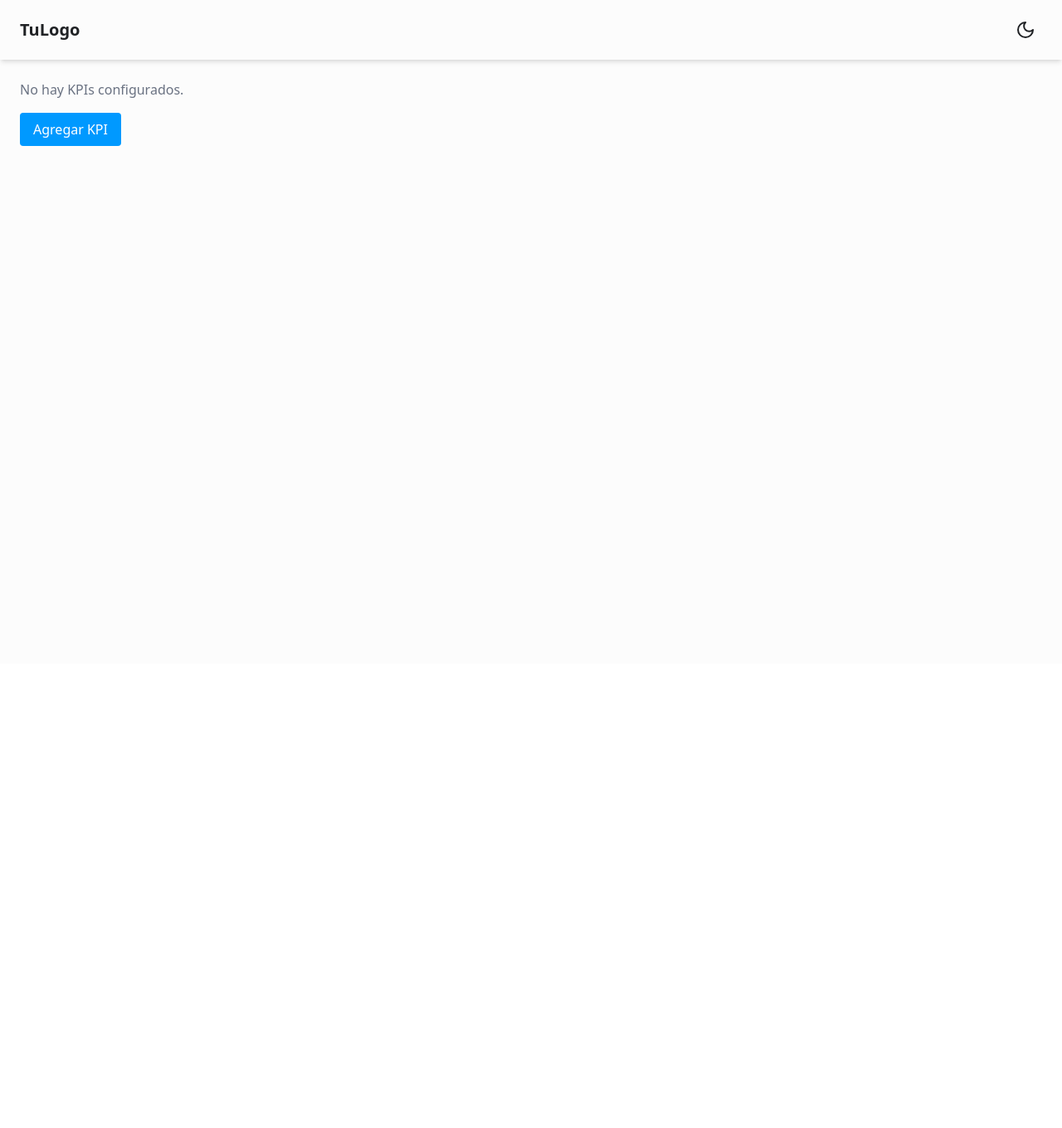
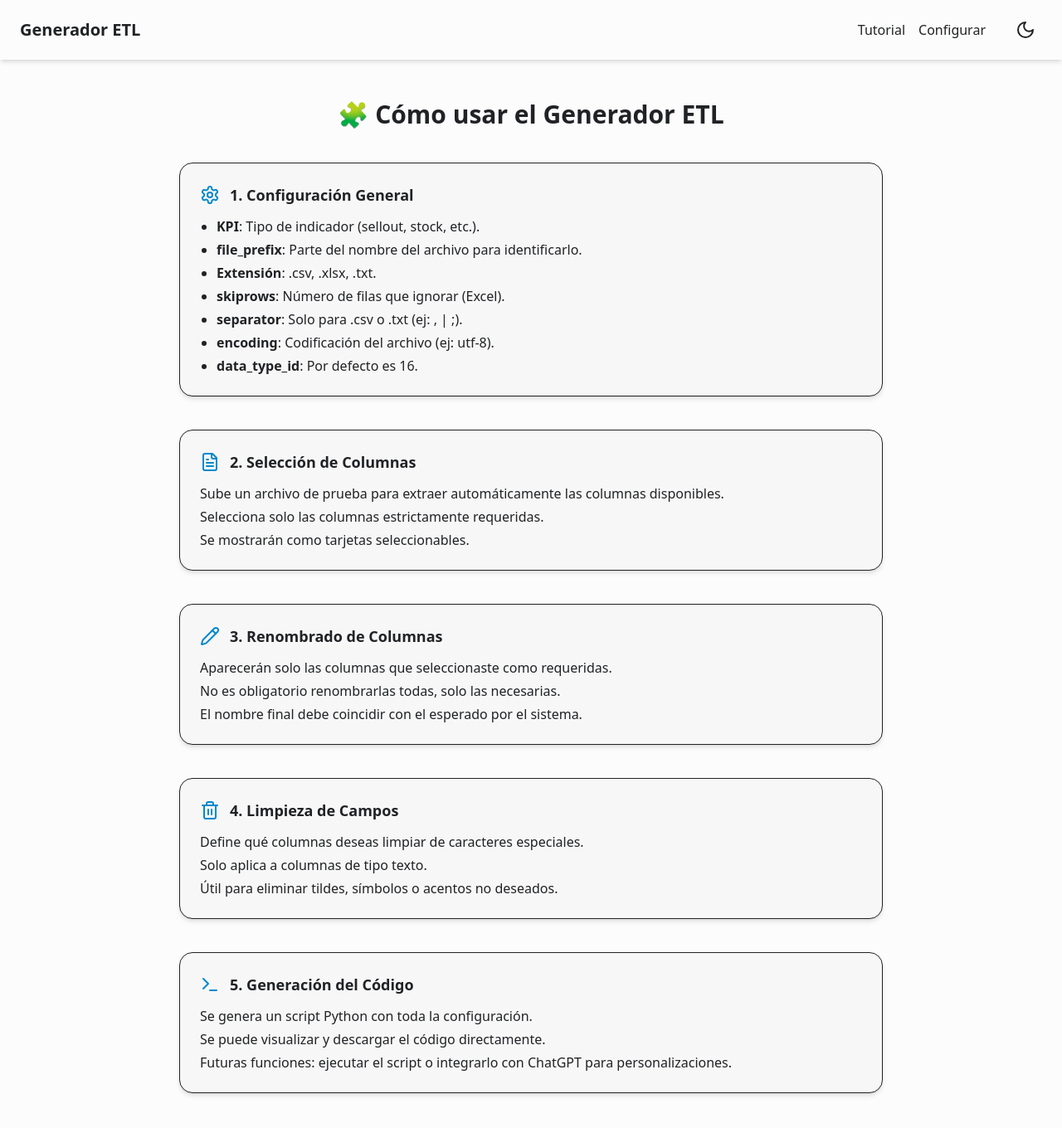
Before and after one commit to ivargasm/etl_script_generator_frontend, a React (Vite) app: page / in a window 1280 px wide. Shown: the top 1360 px of the page at 83% size. Before the commit the page ends 800 px from the top, so only its background shows below. Built offline with nearby package versions, Linux system fonts and the light colour scheme.

Commit message:
agregar pagina de inicio con explicaciones

```diff
--- a/package.json
+++ b/package.json
@@ -12,10 +12,12 @@
   "dependencies": {
     "@tailwindcss/vite": "^4.1.5",
     "exceljs": "^4.4.0",
+    "framer-motion": "^12.10.5",
     "lucide-react": "^0.507.0",
     "papaparse": "^5.5.2",
     "react": "^19.0.0",
     "react-dom": "^19.0.0",
+    "react-router": "^7.6.0",
     "react-syntax-highlighter": "^15.6.1",
     "zustand": "^5.0.4"
   },
--- a/src/App.jsx
+++ b/src/App.jsx
@@ -1,15 +1,22 @@
 
 import Navbar from './components/Navbar';
 import KpiFormCarrusel from './components/forms/KpiFormCarousel'
+import { BrowserRouter as Router, Routes, Route } from 'react-router'
+import TutorialHome from './pages/TutorialHome';
 
 function App() {
 
 
   return (
     <div className="min-h-screen bg-bg dark:bg-bg-dark text-text dark:text-text-dark transition-colors">
-      <Navbar />
-      <div className="p-6">
-          <KpiFormCarrusel />
+      <div className="">
+        <Router>
+          <Navbar />
+          <Routes>
+            <Route path="/" element={<TutorialHome />} />
+            <Route path="/configuracion" element={<KpiFormCarrusel />} />
+          </Routes>
+        </Router>
         </div>
     </div>
   );
--- a/src/components/Navbar.tsx
+++ b/src/components/Navbar.tsx
@@ -1,5 +1,7 @@
 import React, { useEffect, useState } from 'react';
 import { Sun, Moon } from 'lucide-react';
+import { Link } from 'react-router';
+
 
 export default function Navbar() {
     const [darkMode, setDarkMode] = useState(() => {
@@ -21,10 +23,25 @@ export default function Navbar() {
 
     return (
         <nav className="flex justify-between items-center px-6 py-4 bg-bg dark:bg-bg-dark text-text dark:text-text-dark shadow-md">
-            <div className="text-xl font-bold">TuLogo</div>
+            <div className="flex items-center justify-between w-full gap-6">
+                <div>
+                    <Link to="/" className="text-xl font-bold hover:text-primary transition-colors">
+                        Generador ETL
+                    </Link>
+                </div>
+                <div className="flex items-center gap-4">
+                    <Link to="/" className="hover:text-primary transition-colors">
+                        Tutorial
+                    </Link>
+                    <Link to="/configuracion" className="hover:text-primary transition-colors">
+                        Configurar
+                    </Link>
+                </div>
+            </div>
+
             <button
                 onClick={() => setDarkMode(!darkMode)}
-                className="p-2 rounded-full hover:bg-accent hover:dark:bg-accent-dark transition cursor-pointer"
+                className="p-2 rounded-full hover:bg-accent hover:dark:bg-accent-dark transition cursor-pointer ml-7"
             >
                 {darkMode ? <Sun className="w-6 h-6" /> : <Moon className="w-6 h-6" />}
             </button>
--- a/src/components/forms/sections/GeneralSettings.tsx
+++ b/src/components/forms/sections/GeneralSettings.tsx
@@ -19,6 +19,8 @@ export default function GeneralSettings({ index }: Props) {
         <div className="space-y-4">
             <h3 className="text-lg font-medium text-primary dark:text-secondary-dark">Datos Generales</h3>
             <div className="grid grid-cols-1 sm:grid-cols-2 gap-4">
+                <div className='space-y-2 flex flex-col gap-1'>
+                    <label className='text-sm text-text/70 dark:text-text-dark/70'>KPI</label>
                     <select
                         className="input"
                         value={kpi.kpi}
@@ -31,6 +33,9 @@ export default function GeneralSettings({ index }: Props) {
                         <option value="fillrate">fillrate</option>
                         <option value="forecast">forecast</option>
                     </select>
+                </div>
+                <div className='space-y-2 flex flex-col gap-1'>
+                    <label className='text-sm text-text/70 dark:text-text-dark/70'>Nombre del Archivo</label>
                     <input
                         type="text"
                         placeholder="Prefijo del archivo"
@@ -38,6 +43,9 @@ export default function GeneralSettings({ index }: Props) {
                         value={kpi.file_prefix}
                         onChange={(e) => handleChange('file_prefix', e.target.value)}
                     />
+                </div>
+                <div className='space-y-2 flex flex-col gap-1'>
+                    <label className='text-sm text-text/70 dark:text-text-dark/70'>Extensión</label>
                     <select
                         className="input"
                         value={kpi.extension}
@@ -48,6 +56,9 @@ export default function GeneralSettings({ index }: Props) {
                         <option value=".csv">.csv</option>
                         <option value=".txt">.txt</option>
                     </select>
+                </div>
+                <div className='space-y-2 flex flex-col gap-1'>
+                    <label className='text-sm text-text/70 dark:text-text-dark/70'>Filas a saltar <span className='text-orange-600'>solo excel</span> </label>
                     <input
                         type="number"
                         placeholder="Filas a saltar"
@@ -55,6 +66,7 @@ export default function GeneralSettings({ index }: Props) {
                         value={kpi.skiprows}
                         onChange={(e) => handleChange('skiprows', parseInt(e.target.value))}
                     />
+                </div>
 
                 <div className="space-y-2">
                     <label className="block font-medium text-primary dark:text-secondary-dark">Data_Type_ID</label>
--- /dev/null
+++ b/src/pages/TutorialHome.tsx
@@ -0,0 +1,97 @@
+import React from 'react'
+import { motion } from 'framer-motion'
+import { FileText, Settings, Pencil, Trash2, Terminal } from 'lucide-react'
+
+const Section = ({ icon: Icon, title, description }: { icon: any; title: string; description: React.ReactNode }) => (
+    <motion.div
+        initial={{ opacity: 0, y: 20 }}
+        animate={{ opacity: 1, y: 0 }}
+        transition={{ duration: 0.4 }}
+        className="bg-light-contrast dark:bg-dark-contrast p-6 rounded-2xl shadow-md border border-border space-y-3"
+    >
+        <div className="flex items-center gap-3">
+            <Icon className="w-6 h-6 text-primary dark:text-accent" />
+            <h3 className="text-lg font-bold text-foreground">{title}</h3>
+        </div>
+        <div className="text-md text-muted-foreground space-y-1">{description}</div>
+    </motion.div>
+)
+
+export default function TutorialPage() {
+    return (
+        <div className="max-w-4xl mx-auto px-6 py-12 space-y-10">
+            <motion.h1
+                initial={{ opacity: 0, y: -10 }}
+                animate={{ opacity: 1, y: 0 }}
+                transition={{ duration: 0.4 }}
+                className="text-3xl font-bold text-center text-foreground"
+            >
+                🧩 Cómo usar el Generador ETL
+            </motion.h1>
+
+            <Section
+                icon={Settings}
+                title="1. Configuración General"
+                description={
+                    <ul className="list-disc ml-5 space-y-1">
+                        <li><strong>KPI</strong>: Tipo de indicador (sellout, stock, etc.).</li>
+                        <li><strong>file_prefix</strong>: Parte del nombre del archivo para identificarlo.</li>
+                        <li><strong>Extensión</strong>: .csv, .xlsx, .txt.</li>
+                        <li><strong>skiprows</strong>: Número de filas que ignorar (Excel).</li>
+                        <li><strong>separator</strong>: Solo para .csv o .txt (ej: , | ;).</li>
+                        <li><strong>encoding</strong>: Codificación del archivo (ej: utf-8).</li>
+                        <li><strong>data_type_id</strong>: Por defecto es 16.</li>
+                    </ul>
+                }
+            />
+
+            <Section
+                icon={FileText}
+                title="2. Selección de Columnas"
+                description={
+                    <>
+                        <p>Sube un archivo de prueba para extraer automáticamente las columnas disponibles.</p>
+                        <p>Selecciona solo las columnas estrictamente requeridas.</p>
+                        <p>Se mostrarán como tarjetas seleccionables.</p>
+                    </>
+                }
+            />
+
+            <Section
+                icon={Pencil}
+                title="3. Renombrado de Columnas"
+                description={
+                    <>
+                        <p>Aparecerán solo las columnas que seleccionaste como requeridas.</p>
+                        <p>No es obligatorio renombrarlas todas, solo las necesarias.</p>
+                        <p>El nombre final debe coincidir con el esperado por el sistema.</p>
+                    </>
+                }
+            />
+
+            <Section
+                icon={Trash2}
+                title="4. Limpieza de Campos"
+                description={
+                    <>
+                        <p>Define qué columnas deseas limpiar de caracteres especiales.</p>
+                        <p>Solo aplica a columnas de tipo texto.</p>
+                        <p>Útil para eliminar tildes, símbolos o acentos no deseados.</p>
+                    </>
+                }
+            />
+
+            <Section
+                icon={Terminal}
+                title="5. Generación del Código"
+                description={
+                    <>
+                        <p>Se genera un script Python con toda la configuración.</p>
+                        <p>Se puede visualizar y descargar el código directamente.</p>
+                        <p>Futuras funciones: ejecutar el script o integrarlo con ChatGPT para personalizaciones.</p>
+                    </>
+                }
+            />
+        </div>
+    )
+}
--- a/src/store/useConfigStore.ts
+++ b/src/store/useConfigStore.ts
@@ -32,7 +32,7 @@ export const useConfigStore = create<ConfigState>((set, get) => ({
             kpis: [
                 ...state.kpis,
                 {
-                    kpi: '',
+                    kpi: 'sellout',
                     file_prefix: '',
                     extension: '.xlsx',
                     skiprows: 0,
```
Also changed, not shown: 1 other file (tests, documents, lock files or other folders). Lines whose indentation alone changed are shown as unchanged.
